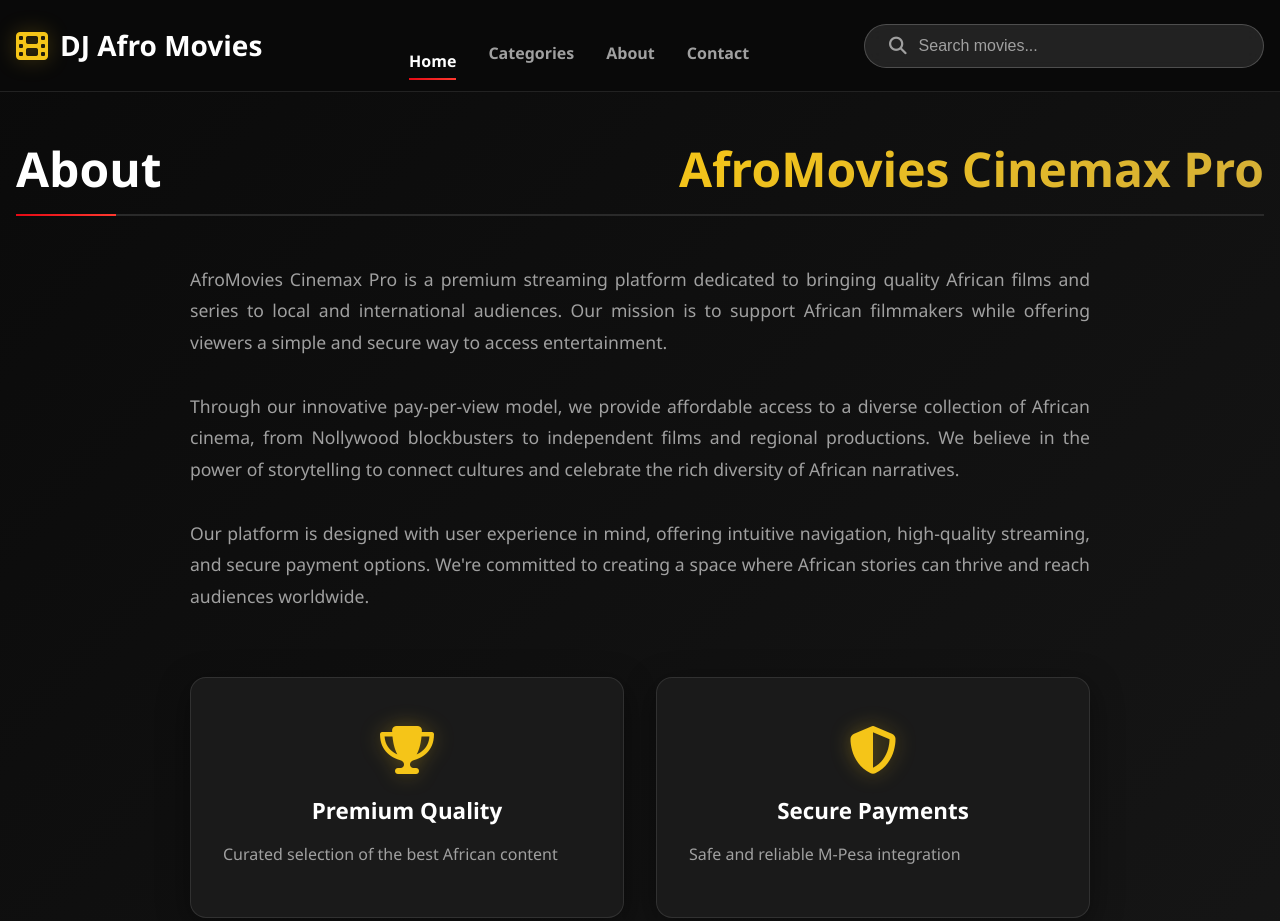
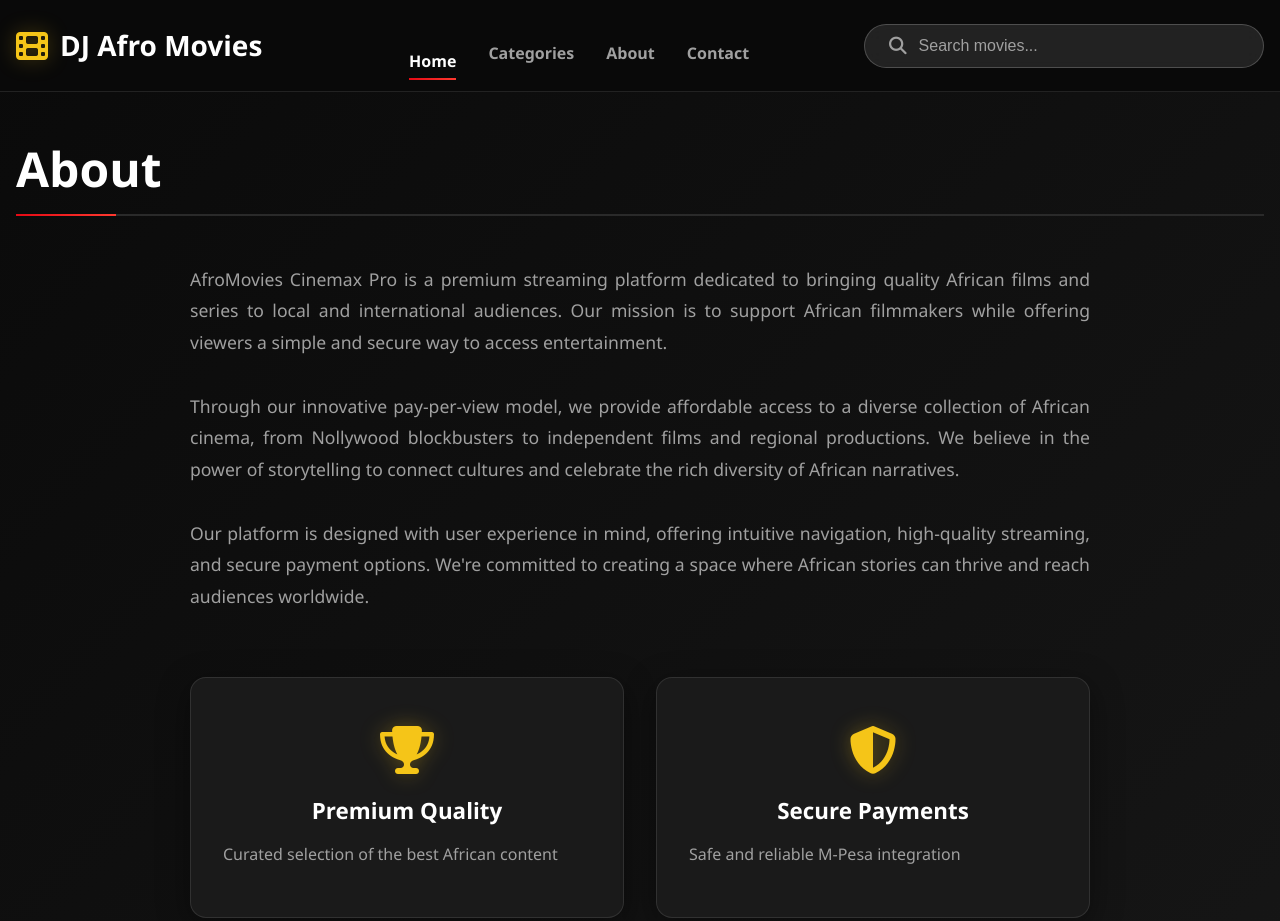
Before and after one commit to Eric96-ship-it/djafromvies, a plain HTML site: page about.html in a window 1280 px wide. Shown: the top 921 px of the page. Drawn offline with Linux system fonts and the light colour scheme.

Commit message:
Update about.html

```diff
--- a/about.html
+++ b/about.html
@@ -39,7 +39,7 @@
     <!-- Main Content -->
     <main>
         <div class="container">
-            <h1 class="section-title">About <span>AfroMovies Cinemax Pro</span></h1>
+            <h1 class="section-title">About</h1>
 
             <div class="about-content">
                 <p>AfroMovies Cinemax Pro is a premium streaming platform dedicated to bringing quality African films and series to local and international audiences. Our mission is to support African filmmakers while offering viewers a simple and secure way to access entertainment.</p>
```
